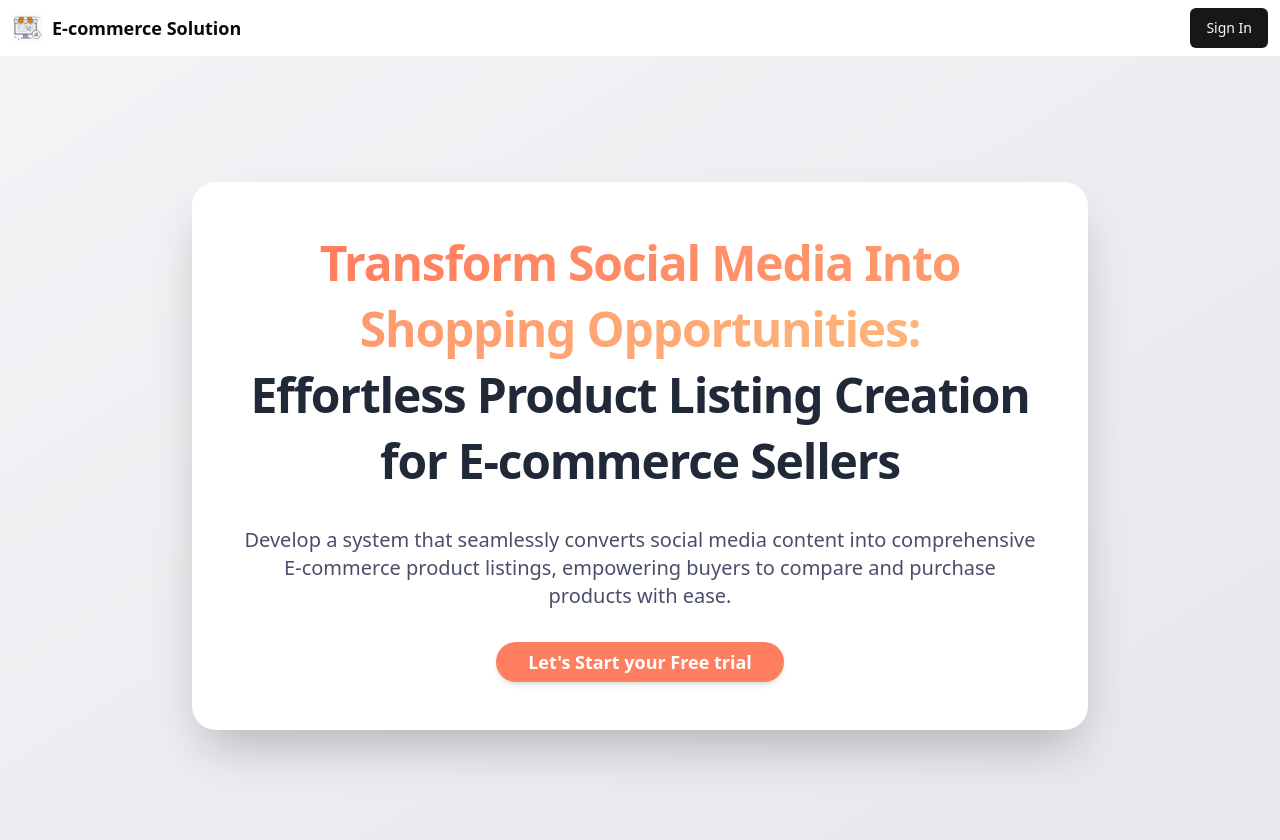
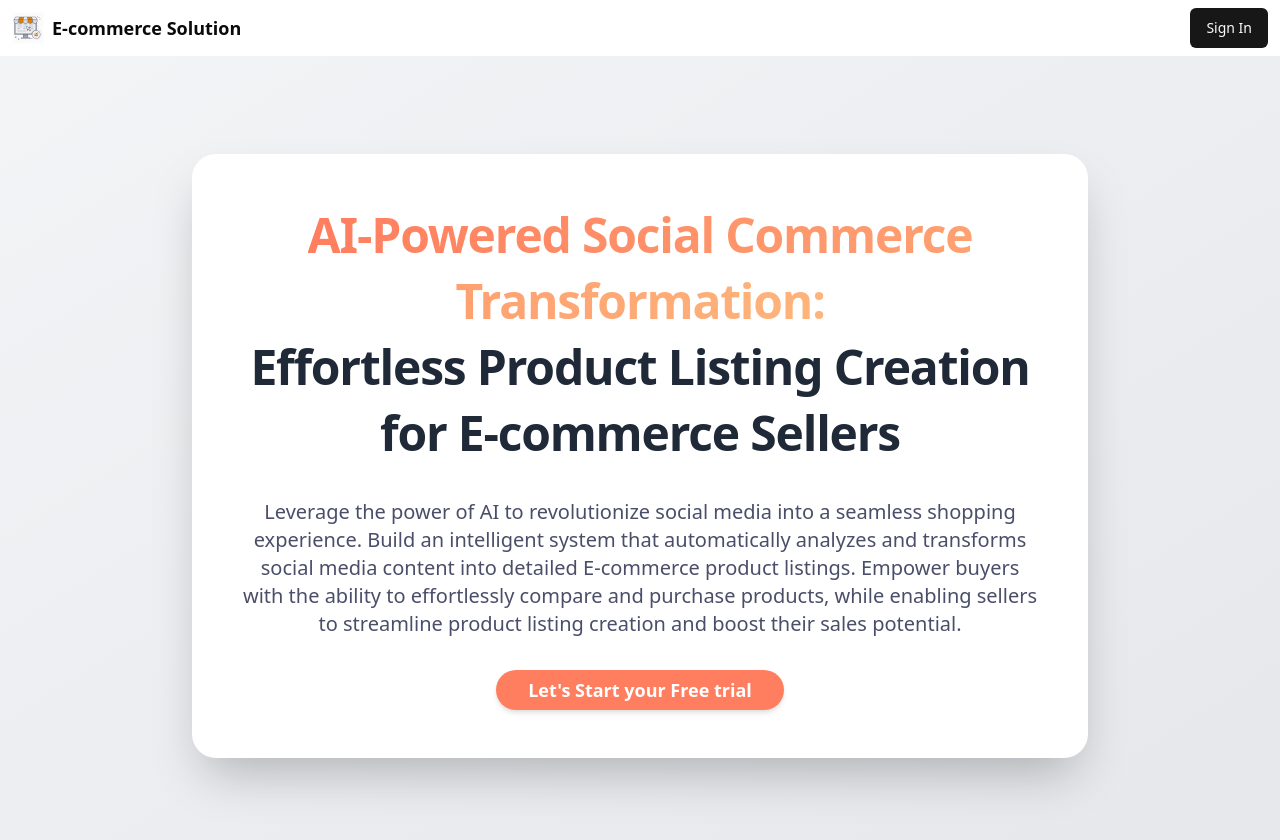
Before and after one commit to rajeevrj256/AI-Enhanced-E-Commerce-Website-for-Social-Media-Content-Conversion, a React (Vite) app in the folder client/: page / in a window 1280 px wide. Shown: the top 840 px of the page. Built offline with nearby package versions, Linux system fonts and the light colour scheme; no server answers.

Commit message:
Hero section updaetes

```diff
--- a/client/src/components/custom/Hero.jsx
+++ b/client/src/components/custom/Hero.jsx
@@ -9,14 +9,14 @@ function Hero() {
         {/* Heading */}
         <h1 className="font-extrabold text-[28px] sm:text-[36px] lg:text-[48px] text-center leading-snug tracking-tight">
           <span className="text-transparent bg-clip-text bg-gradient-to-r from-[#ff7e5f] to-[#feb47b]">
-          Transform Social Media Into Shopping Opportunities:
+            AI-Powered Social Commerce Transformation:
           </span>
           <br />
           <span className="text-gray-800">Effortless Product Listing Creation for E-commerce Sellers</span>
         </h1>
         {/* Subheading */}
         <p className="text-md sm:text-lg lg:text-xl text-center text-[#4a4e69] font-medium">
-        Develop a system that seamlessly converts social media content into comprehensive E-commerce product listings, empowering buyers to compare and purchase products with ease.
+          Leverage the power of AI to revolutionize social media into a seamless shopping experience. Build an intelligent system that automatically analyzes and transforms social media content into detailed E-commerce product listings. Empower buyers with the ability to effortlessly compare and purchase products, while enabling sellers to streamline product listing creation and boost their sales potential.
         </p>
         {/* Button */}
         <Link to={'/create-product'}>
```
